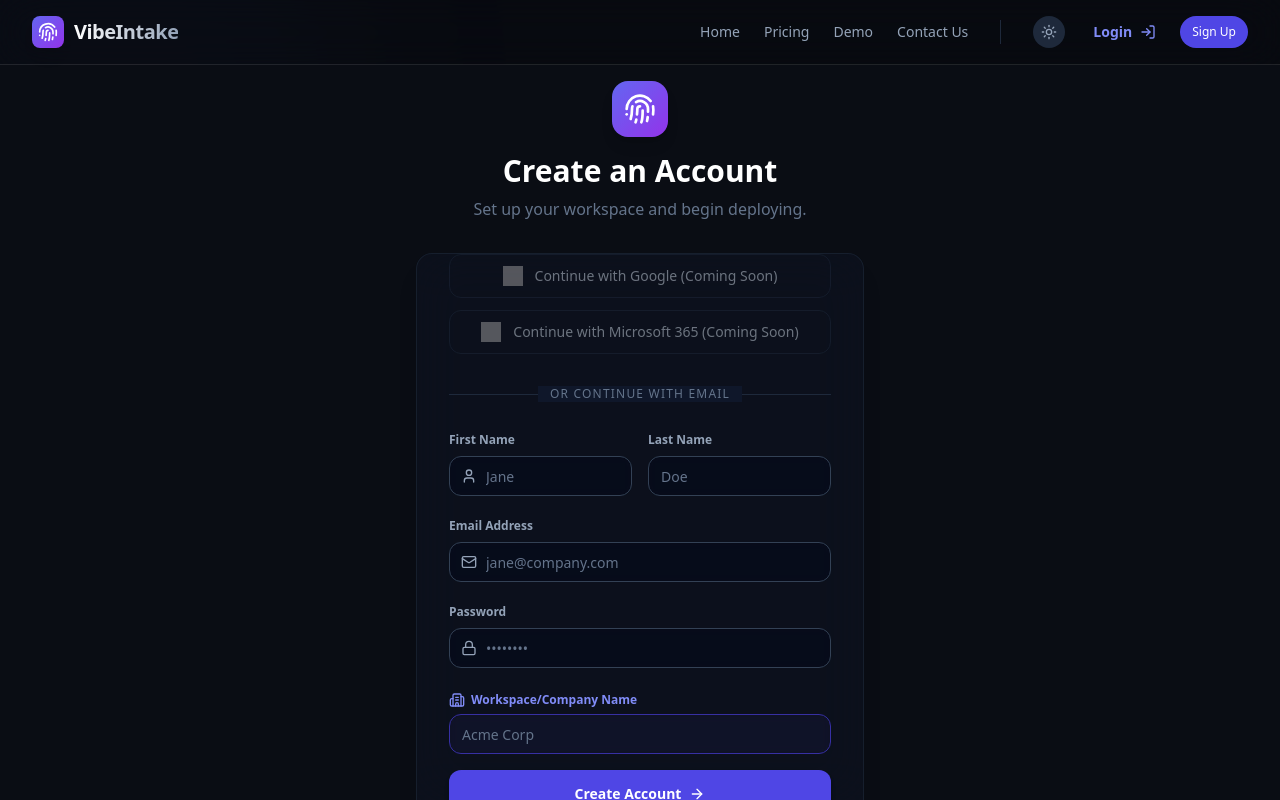
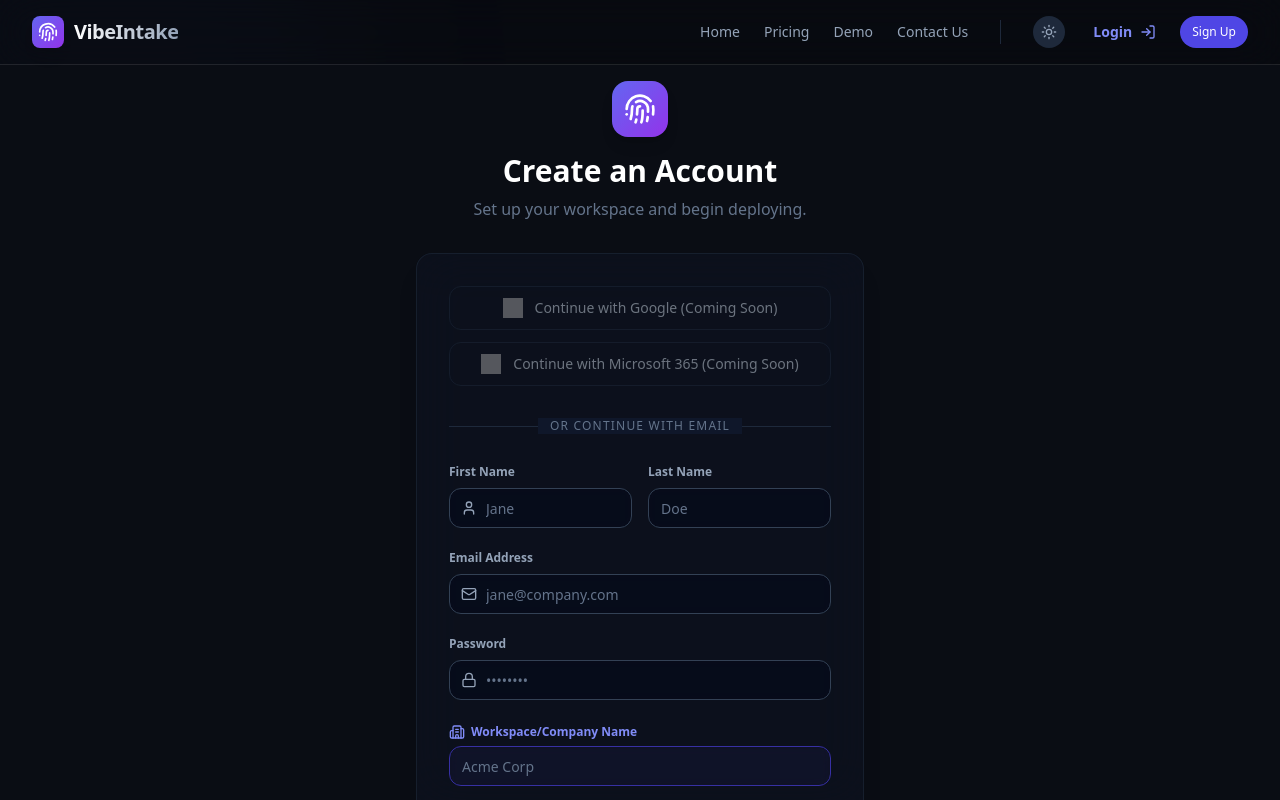
Before and after one commit to theweese/VibeIntake, a Next.js app: page /signup in a window 1280 px wide. Built offline with nearby package versions, Linux system fonts and the light colour scheme; grey boxes are pictures that could not be loaded.

Commit message:
style: fix missing top padding on signup card content block

```diff
--- a/app/signup/page.tsx
+++ b/app/signup/page.tsx
@@ -66,7 +66,7 @@ export default function SignupPage() {
                 </div>
 
                 <Card className="border-slate-200 dark:border-slate-800 shadow-xl overflow-hidden">
-                    <CardContent className="p-8">
+                    <CardContent className="p-8 pt-8">
                         {/* Fake SSO Buttons */}
                         <div className="flex flex-col gap-3 mb-8">
                             <Button
```
